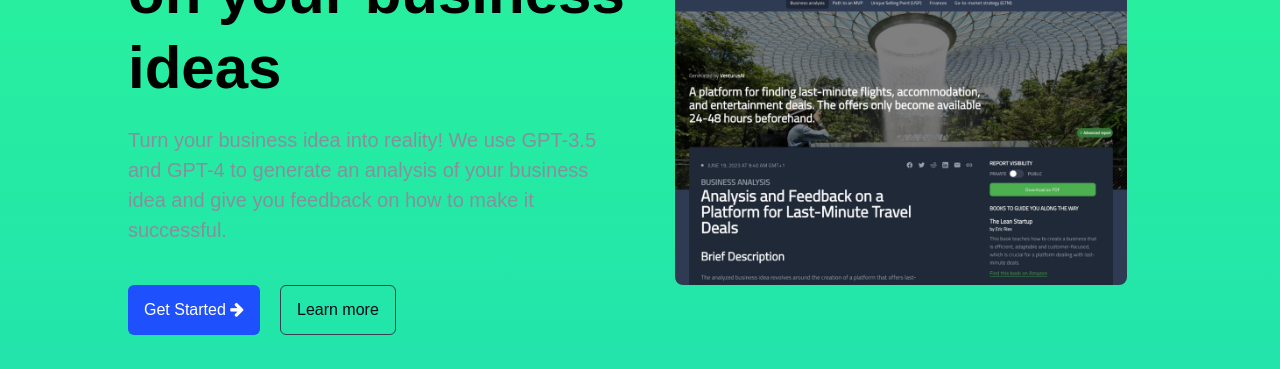
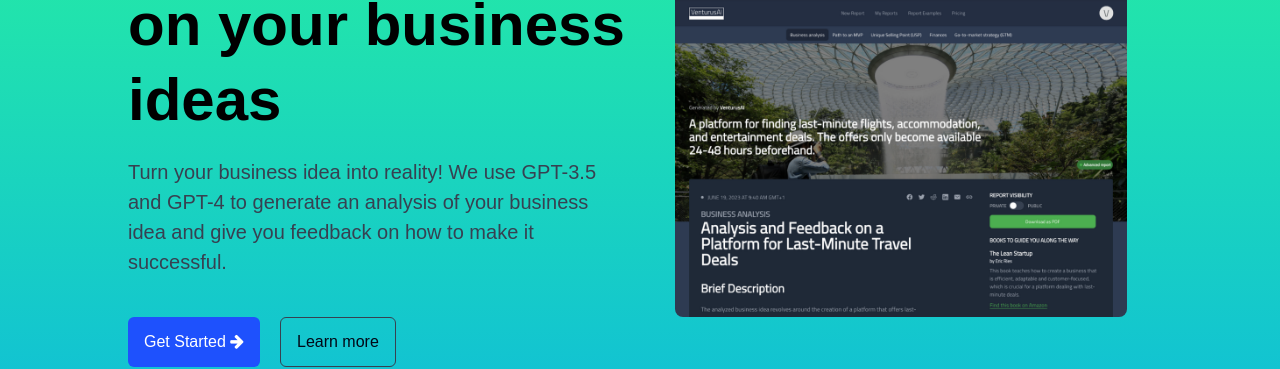
Before and after one commit to talhasaeed22/venturus, a Next.js app: page / in a window 1280 px wide. Shown: the part 280-649 px from the top of the page. Built offline with nearby package versions, Linux system fonts and the light colour scheme; a web font is replaced by a local one.

Commit message:
fix gradient and added footer

```diff
--- a/components/Hero/Hero.js
+++ b/components/Hero/Hero.js
@@ -4,12 +4,12 @@ import Countup from './Countup'
 
 const Hero = () => {
     return (
-        <>
+        <div className='py-8 bg-gradient-to-b from-[#2af598] to-[#009efd]'>
             <div className='flex justify-between gap-5 lg:py-20 py-10 lg:px-22 xl:px-32 sm:px-10 px-2 pl-5'>
 
                 <div className='flex-1 flex flex-col gap-5'>
                     <h3 className='text-[#1e51fd] md:text-[3.75rem] text-[2.25rem] font-[800] leading-tight'>Instant feedback <span className='text-black'>on your business ideas</span></h3>
-                    <span className='text-[#888f9b] text-[1.25rem]'>Turn your business idea into reality! We use GPT-3.5 and GPT-4 to generate an analysis of your business idea and give you feedback on how to make it successful.</span>
+                    <span className='text-gray-700 text-[1.25rem]'>Turn your business idea into reality! We use GPT-3.5 and GPT-4 to generate an analysis of your business idea and give you feedback on how to make it successful.</span>
 
                     <div className='flex gap-5 my-5 sm:flex-row flex-col'>
                         <button className='hover:bg-[#0e32a6] bg-[#1e51fd] text-white rounded-md px-4 py-3'>Get Started <i className="fa fa-arrow-right" aria-hidden="true"></i>
@@ -33,7 +33,7 @@ const Hero = () => {
             <div className='my-16'>
                 <Countup/>
             </div>
-        </>
+        </div>
     )
 }
 
--- a/pages/_app.js
+++ b/pages/_app.js
@@ -9,7 +9,7 @@ export default function App({ Component, pageProps }) {
     <>
       <Provider store={store}>
         <Navbar /> <Component {...pageProps} />
-        {/* <Footer /> */}
+        <Footer />
       </Provider>
     </>
   );
--- a/pages/index.js
+++ b/pages/index.js
@@ -8,10 +8,10 @@ const inter = Inter({ subsets: ['latin'] });
 
 export default function Home() {
   return (
-    <div className='bg-gradient-to-b from-[#2af598] to-[#009efd]'>
+    <div className=''>
       <Hero />
 
-      <div className='mt-28'>
+      <div className=''>
         <Discover />
       </div>
 
```
